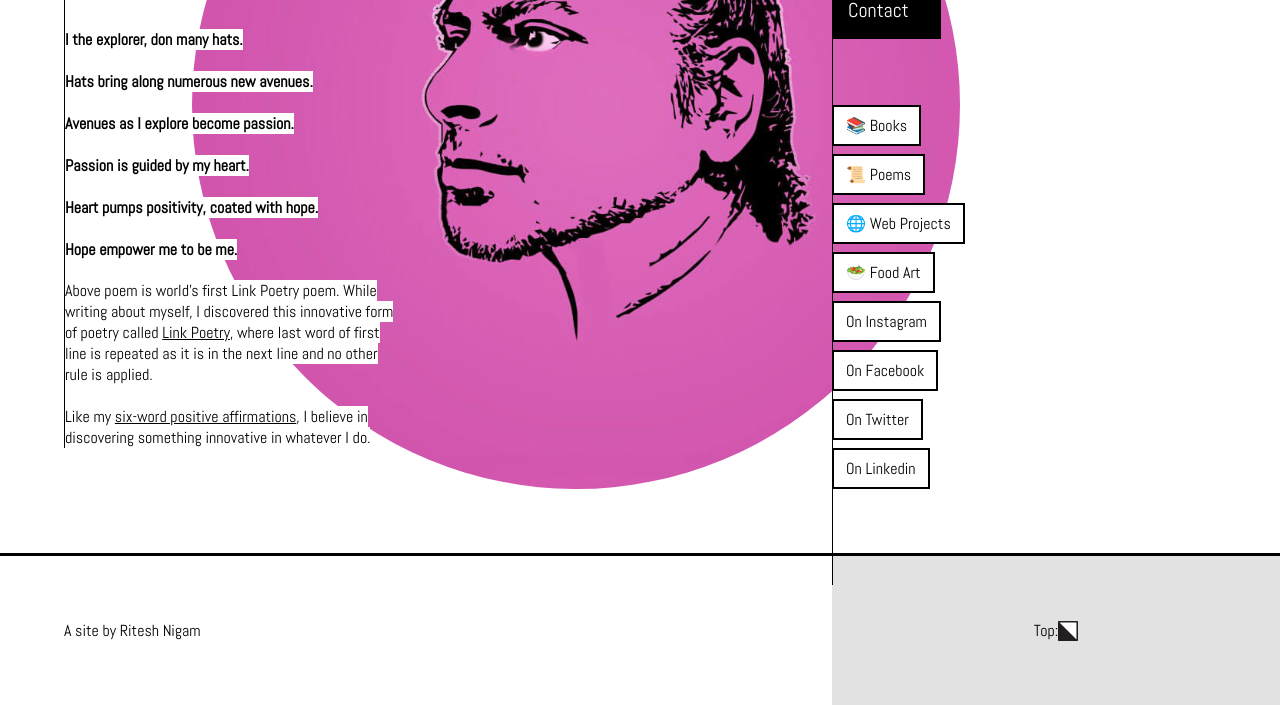
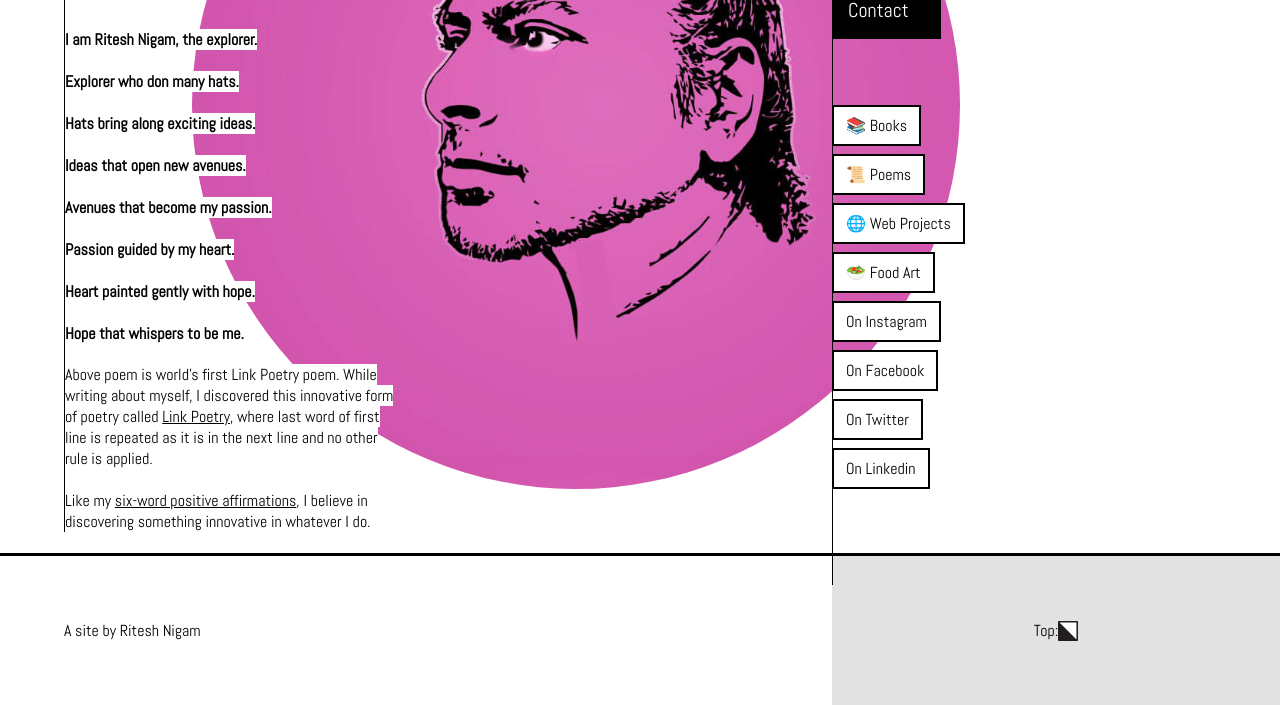
Before and after one commit to adiritz/rn, a plain HTML site: page index.html in a window 1280 px wide. Shown: the part 215-920 px from the top of the page. Drawn offline with Linux system fonts and the light colour scheme.

Commit message:
Update index.html

```diff
--- a/index.html
+++ b/index.html
@@ -59,7 +59,7 @@
 <figure>
 	<figcaption>
 	  <h1>A Warm 🙏 Welcome</h1>
-	  <p><span class="highlighted"><b>I the explorer, don many hats.<br><br>Hats bring along numerous new avenues.<br><br>Avenues as I explore become passion.<br><br>Passion is guided by my heart.<br><br>Heart pumps positivity, coated with hope.<br><br>Hope empower me to be me.</b> </span></p>  <p><span class="highlighted">Above poem is world's first Link Poetry poem. While writing about myself, I discovered this innovative form of poetry called <a href="https://linkpoetry.com">Link Poetry</a>, where last word of first line is repeated as it is in the next line and no other rule is applied.<br> <br> Like my <a href="https://sixwrd.com">six-word positive affirmations</a>, I believe in discovering something innovative in whatever I do.</span></p>
+	  <p><span class="highlighted"><b>I am Ritesh Nigam, the explorer.<br><br>Explorer who don many hats.<br><br>Hats bring along exciting ideas.<br><br>Ideas that open new avenues.<br><br>Avenues that become my passion.<br><br>Passion guided by my heart.<br><br>Heart painted gently with hope.<br><br>Hope that whispers to be me.</b> </span></p>  <p><span class="highlighted">Above poem is world's first Link Poetry poem. While writing about myself, I discovered this innovative form of poetry called <a href="https://linkpoetry.com">Link Poetry</a>, where last word of first line is repeated as it is in the next line and no other rule is applied.<br> <br> Like my <a href="https://sixwrd.com">six-word positive affirmations</a>, I believe in discovering something innovative in whatever I do.</span></p>
 	</figcaption>
 	</figure>
 
```
